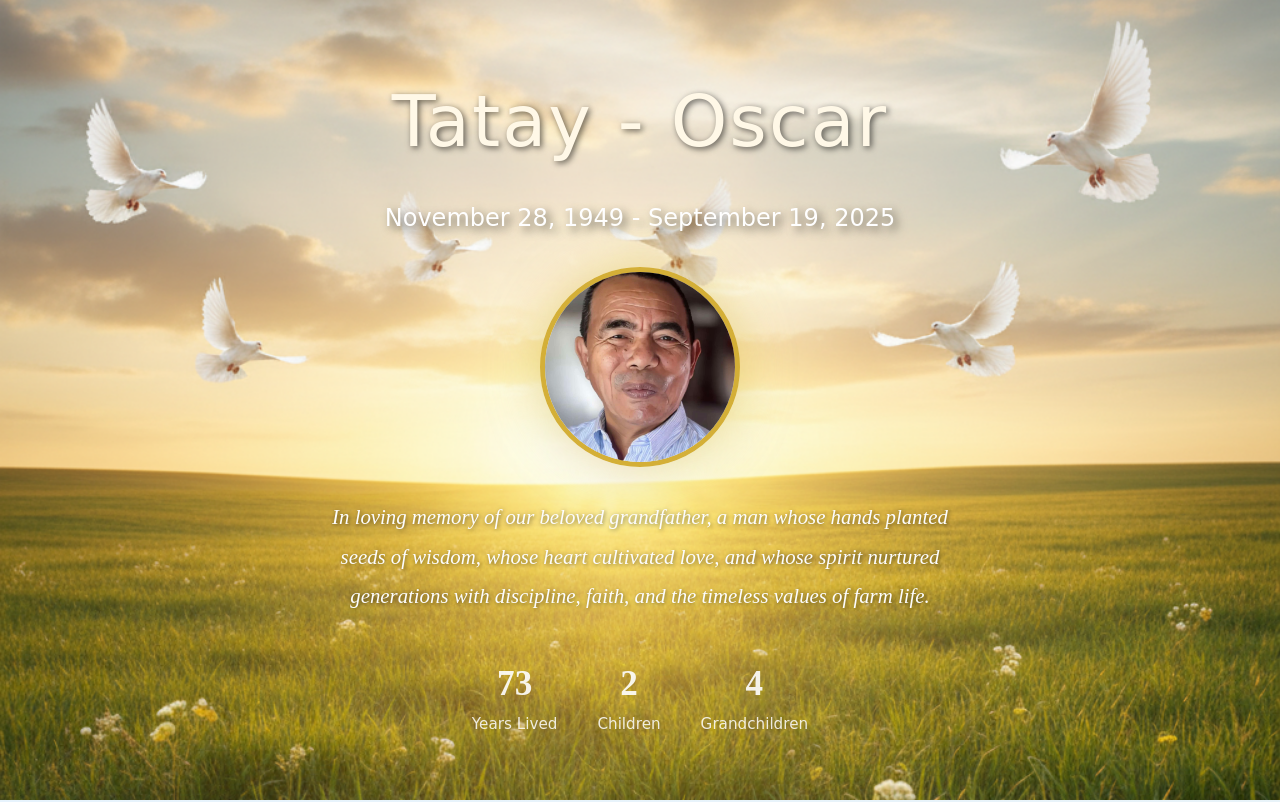
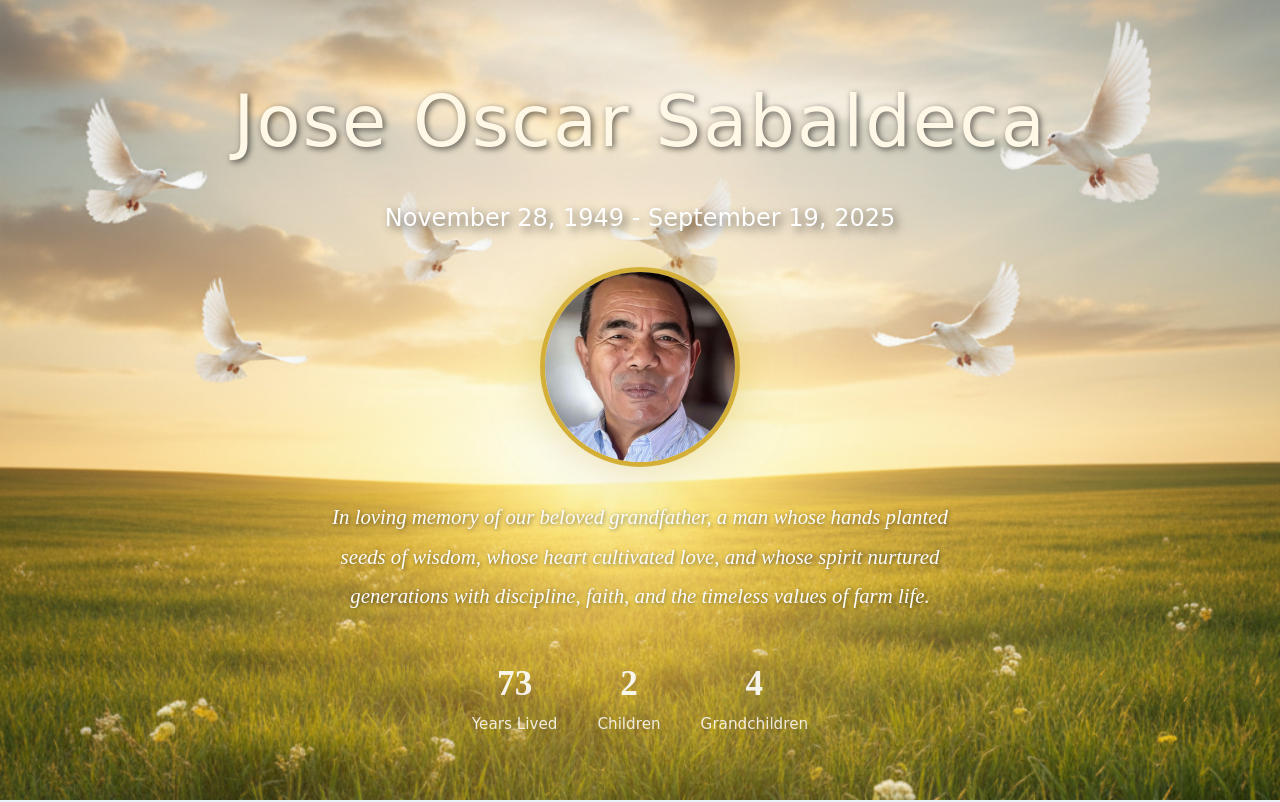
Before and after one commit to Haise781/Tatay-Memorial, a React app: page index.html in a window 1280 px wide. Shown: the top 802 px of the page. Built offline with nearby package versions, Linux system fonts and the light colour scheme.

Commit message:
Update memorial page title and name
Changed the page title to 'Tatay Oscar In loving memory' and updated the displayed name to 'Jose Oscar Sabaldeca' for accuracy and personalization.

```diff
--- a/index.html
+++ b/index.html
@@ -3,7 +3,7 @@
 <head>
     <meta charset="UTF-8">
     <meta name="viewport" content="width=device-width, initial-scale=1.0">
-    <title>Tatay In Loving Memory</title>
+    <title>Tatay Oscar In loving memory</title>
     <link href="https://fonts.googleapis.com/css2?family=Cinzel:wght@400;600&family=Inter:wght@300;400;500;600&display=swap" rel="stylesheet">
     <link href="https://cdnjs.cloudflare.com/ajax/libs/font-awesome/6.0.0/css/all.min.css" rel="stylesheet">
     <link rel="stylesheet" href="style.css">
@@ -17,7 +17,7 @@
         <div class="container">
             <div class="hero-content">
                 <!-- CUSTOMIZABLE: Replace with actual name and dates -->
-                <h1>Tatay - Oscar </h1>
+                <h1>Jose Oscar Sabaldeca</h1>
                 <div class="hero-dates"> November 28, 1949 - September 19, 2025</div>
 
                 <div class="hero-portrait">
```
